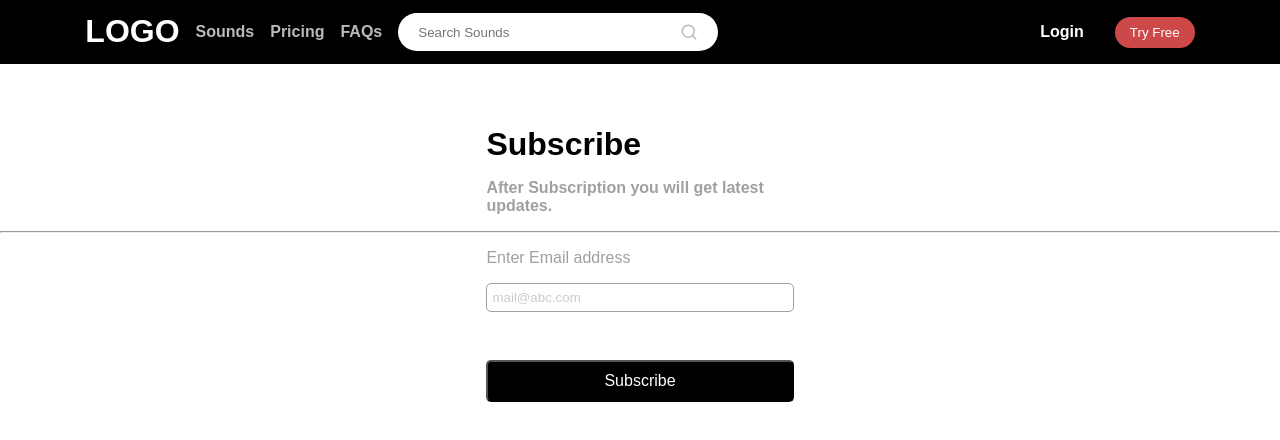
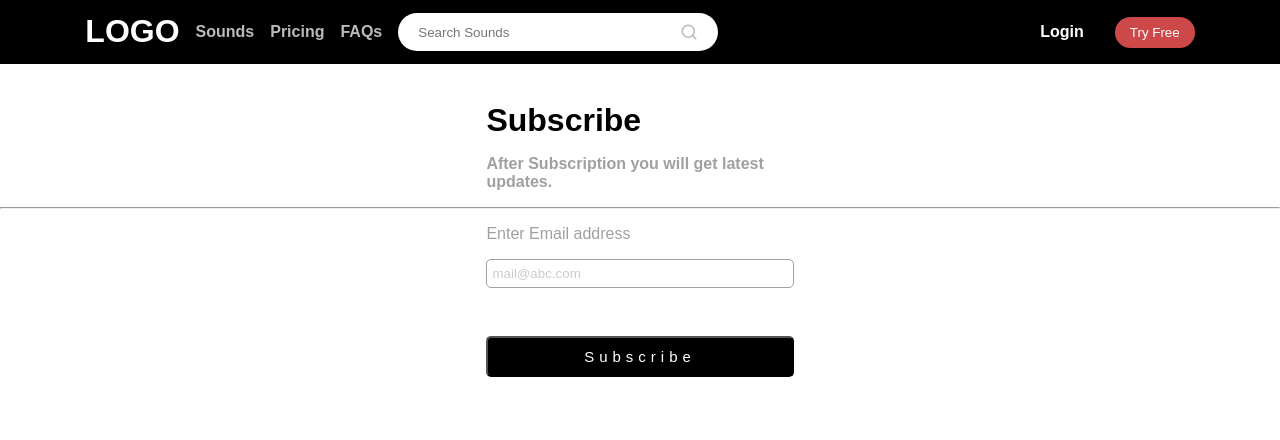
Before and after one commit to drishti06/frontend, a React (Vite) app: page /subscribe in a window 1280 px wide. Shown: the top 440 px of the page. Built offline with nearby package versions, Linux system fonts and the light colour scheme.

Commit message:
subscribe functionality added

```diff
--- a/src/components/Subscribe/Subscribe.css
+++ b/src/components/Subscribe/Subscribe.css
@@ -70,3 +70,8 @@
   color: white;
   font-size: 16px;
 }
+
+.subscribe-bottom > button:hover{
+  cursor: pointer;
+  scale: 1.1;
+}
--- a/src/components/Subscribe/Subscribe.jsx
+++ b/src/components/Subscribe/Subscribe.jsx
@@ -1,7 +1,29 @@
-import React from "react";
+import React, { useState } from "react";
 import "./Subscribe.css";
+import axios from "axios"
 
 const Subscribe = () => {
+  const [mailRes,setMailRes] = useState('')
+  const [email, setEmail] = useState('')
+
+  const handleSubscribe = (e) => {
+    e.preventDefault();
+    axios
+      .post("http://localhost:8080/mail", { email }) // Adjust the endpoint as needed
+      .then((response) => {
+        const data = response.data;
+        setMailRes(data);
+        setEmail('')
+        setTimeout(() => {
+          setMailRes("");
+        }, 5000);
+
+      })
+      .catch((err) => {
+        console.error("Error:", err);
+      });
+  };
+
   return (
     <div className="subscribe">
       <div className="sub-content">
@@ -12,10 +34,15 @@ const Subscribe = () => {
         <hr />
         <div className="subscribe-bottom">
           <span>Enter Email address</span>
-          <input type="text" placeholder="mail@abc.com" />
-          <button>
-            <a href="$">Subscribe</a>
+          <input type="text" placeholder="mail@abc.com" value={email}
+            onChange={(e) => setEmail(e.target.value)}  />
+          <button onClick={handleSubscribe} style={{color:'white', letterSpacing:'5px', fontSize:'15px'}}>
+            Subscribe
           </button>
+        <br />
+
+        <p style={{ color: 'red' }}>{mailRes.msg}</p>
+
         </div>
       </div>
     </div>
```
